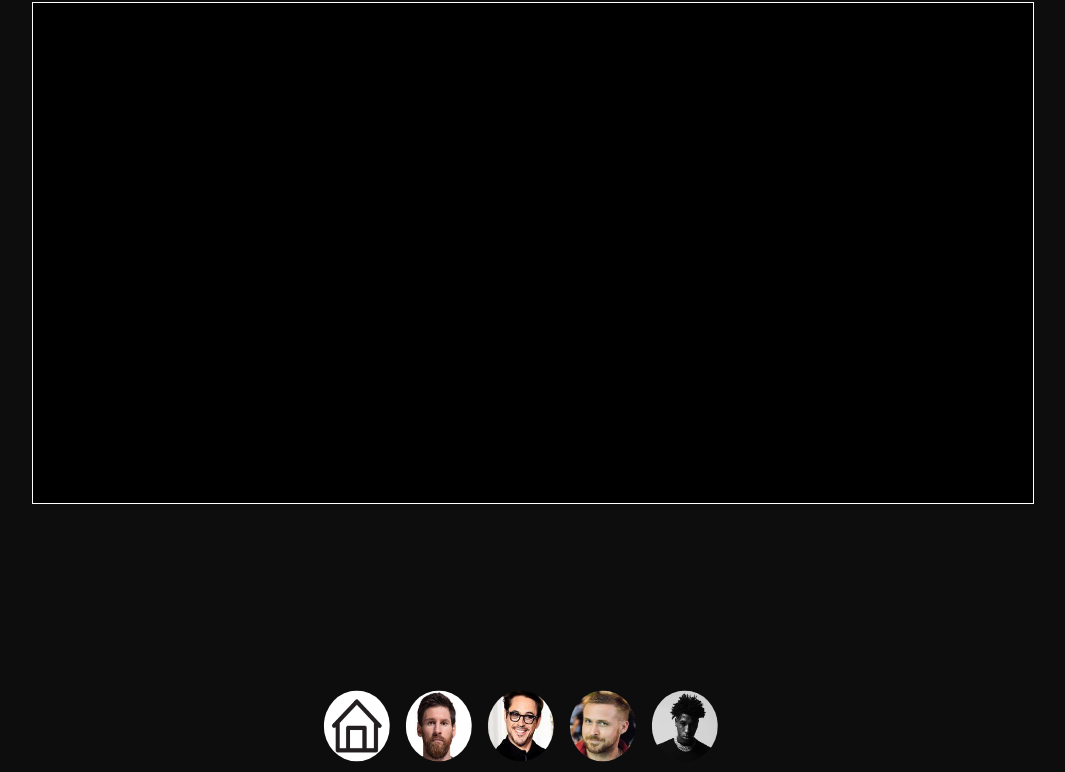
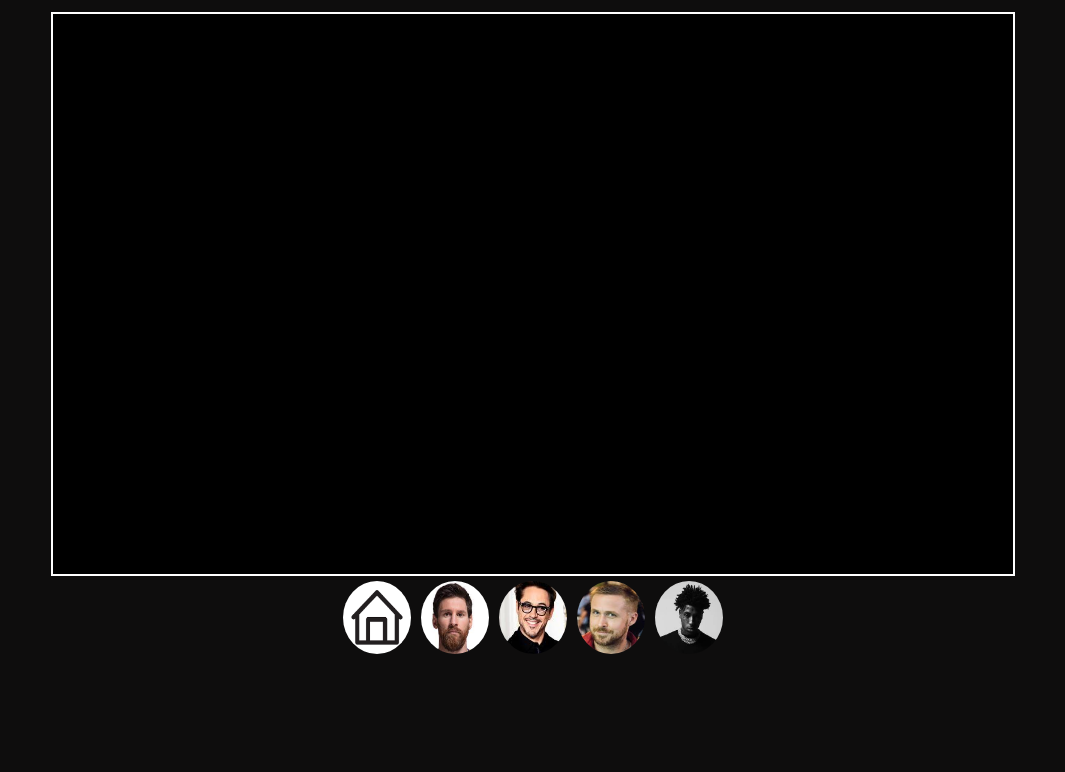
Before and after one commit to Dudu38fps/Projeto-cinema, a plain HTML site: page index.html in a window 1280 px wide. Shown: the part 40-812 px from the top of the page, without its empty margins (107-1172 px from the left). Drawn offline with Linux system fonts and the light colour scheme.

Commit message:
finalizado

```diff
--- a/style.css
+++ b/style.css
@@ -25,9 +25,6 @@ body{
 
 }
 
-main {
-    position: relative;
-}
 
 main h1 {
     text-align: center;
@@ -36,29 +33,30 @@ main h1 {
 }
 
 section#tela {
-    margin-top: 5px;
+    margin-top: 15px;
     background-color: black;
-    width: 1000px;
-    height: 500px;
+    width: 75vw;
+    height: 70vh;
     background-size: cover;
     background-attachment: fixed;
-    border: 1px white solid;
+    border: 2px solid white;
+
 
 
    }
 
    iframe#tela {
-    width: 1000px;
-    height: 500px;
+    width: 75vw;
+    height: 70vh;
+    border: none;
 
    }
 
    section#botao{
-    position: absolute;
+    display: flex;
     background-attachment: fixed;
-    top: 96%;
-    left: 50%;
-    transform:  translate(-53%, -50%);
+    flex-wrap: wrap;
+    justify-content: center;
 
    }
 
@@ -67,7 +65,7 @@ section#tela {
     width: 70px;
     height: 75px;
     margin: 4px;
-    padding: 2px;
+    padding: 1px;
     border-radius: 50%;
     box-sizing: border-box;
    }
```
